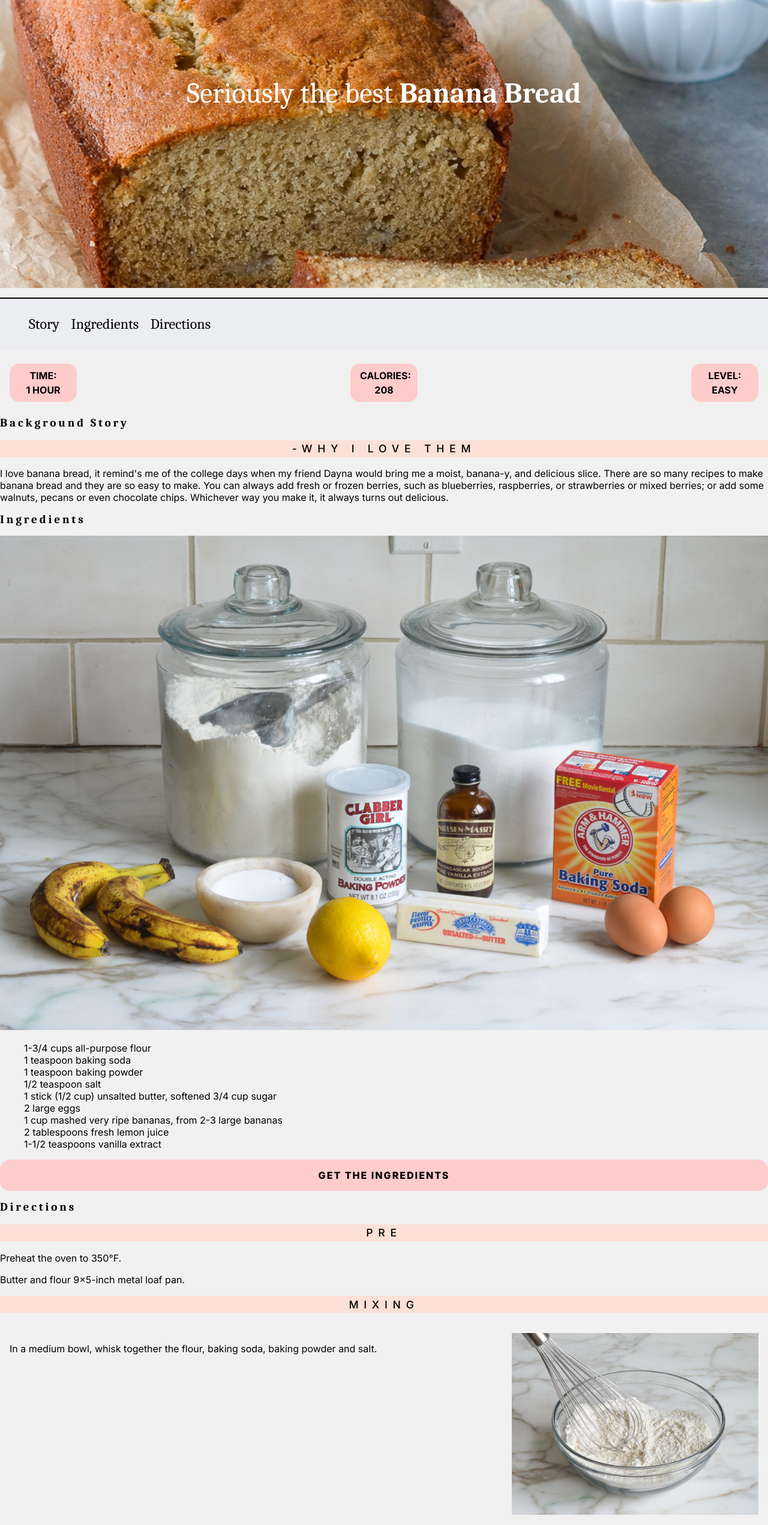
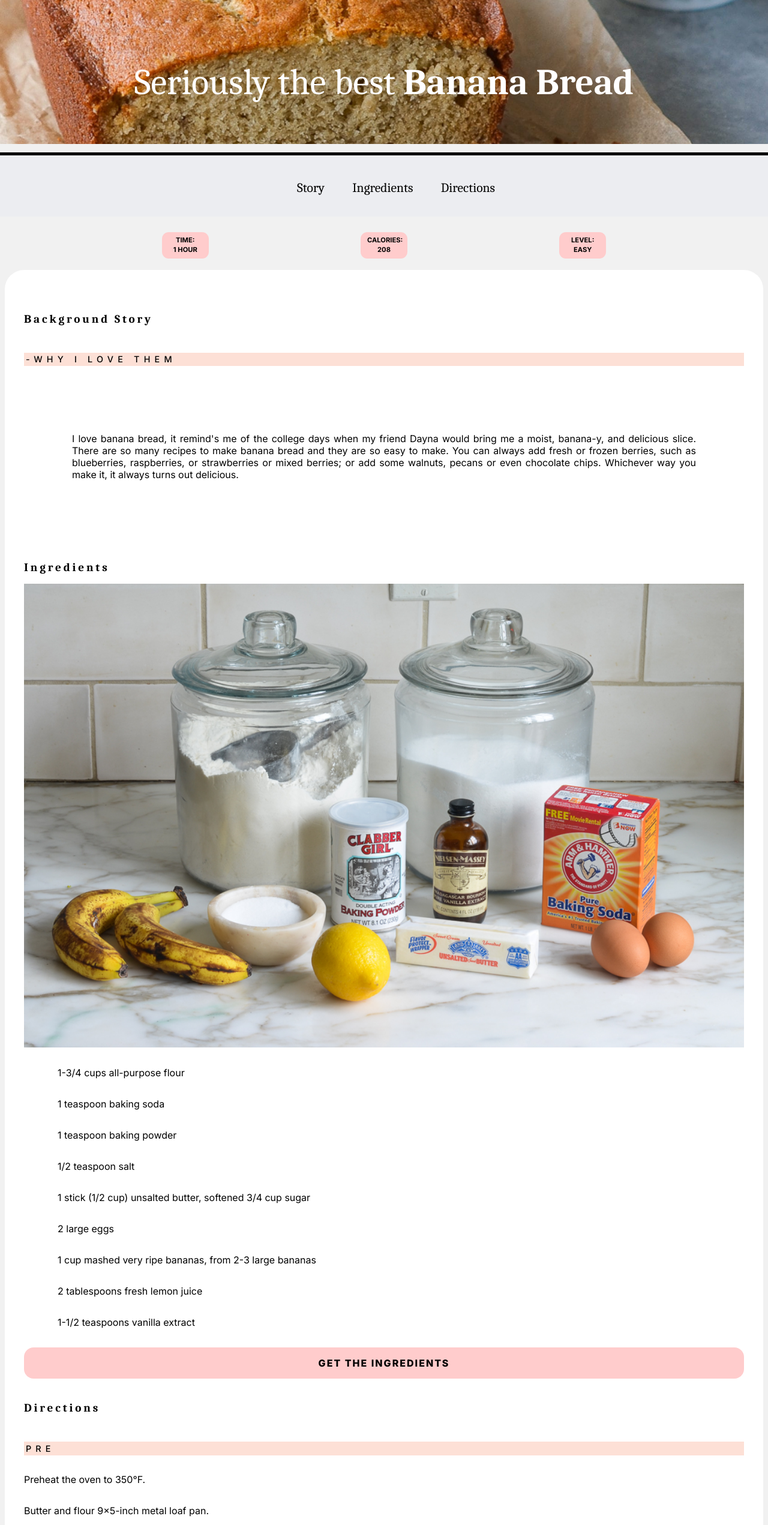
Before and after one commit to pizzamargherita/recipe-ia, a plain HTML site: page index.html in a window 1280 px wide. Shown: the top 2542 px of the page at 60% size. Drawn offline with Linux system fonts and the light colour scheme.

Commit message:
second commit

```diff
--- a/css/style.css
+++ b/css/style.css
@@ -157,35 +157,154 @@ ul{
     text-align: center;
     padding: 2em;
   }
-
-     /* Grid Items */
-  .conter {
+  .box{
+    background-color:var(--secondary-clr);
+    border-radius: 2em;
+    padding: 2em;
+    display: grid;
+}
+.conter {
  	padding: 0 1em;
 	overflow: auto;
 }
 .caixa {
 	margin: 1em 0;
 }
-
 .caixa-img {
 	margin-bottom: 1em;
 }
-
+.tips{
+    text-align: center;
+}
 
 
    /* Smallest-to-largest, using grid */
-@media  (min-width: 768px)  {/* Ipad*/
+@media screen and (min-width: 768px)  {/* Ipad*/
+    body{
+        font-size: 1.5em;
 
+    }
+    h1{
+        font-size: 3.4em;
+
+    }
+    h2{
+      margin-top: 2em;
+      font-size: 1.3em;
+      text-align: left;
+   }
+   h3{
+      font-size: 1.3em;
+      text-align: left;
+      margin-top: 2em;
+   }
+  .container{
+    height: fit-content;
+
+}
+
+  .main-menu {
+    border-top: 5px solid var(--clr-body);
+    padding-top: 10px;
+    padding-bottom: 10px;
+    text-decoration: none;
+    text-align: center;
+  }
     .caixa {
 		display: grid;
-		grid-template-columns: 2fr 1fr;
+		grid-template-columns: 1fr 1fr;
 		grid-gap: 1em;
 		grid-auto-flow: column;
 	}
 	.caixa-img {
 		grid-column: 2;
 		margin: 0;
-	}
-}
+    }
+    .story{
+        padding: 2em;
+        text-align: justify;
+    }
+    .btn--primary {
+        width: 100%;
+    }
+    .notes{
+        padding: 5em;
+        font-size: 1em;
+    }
+    .tips{
+      font-size: 2em;
+    }
+  li{
+      padding: 1em;
+      text-align: center;
+  }
 
-@media screen and (min-width: 1024px) {
+
+  @media  (min-width: 1200px) {/* Ipad PRO*/
+    .conter{
+        display: grid;
+        grid-template-columns: repeat(2, 50%);
+    }
+    .caixa-content{
+        grid-column: 2;
+        width: 80%;
+    }
+    .caixa-img {
+        grid-column: 1;
+    }
+    body{
+        font-size: 1em;
+        text-align: left;
+    }
+    h1{
+        font-size: 3.8em;
+        text-align: center;
+        padding: 1em;
+
+    }
+    h2{
+      font-size: 1.2em;
+      text-align: left;
+   }
+   h3{
+      font-size: 0.9em;
+   }
+
+   .hero-image{
+      height: 30%;
+  }
+   .img{
+      width: 100%;
+  }
+  .info-container {
+      padding: 1em;
+      font-size: 0.7em;
+      display: inline-flexbox;
+      justify-content: space-evenly;
+  }
+
+  .main-menu {
+      border-top: 5px solid var(--clr-body);
+      list-style-type: none;
+      font-size: 0.9em;
+      padding-top: 20px;
+      padding-bottom: 1em;
+
+  }
+
+  li{
+      text-align: left;
+  }
+    .btn--primary {
+      width: 100%;
+    }
+    .box{
+      background-color:var(--secondary-clr);
+      border-radius: 2em;
+      padding: 2em;
+      display: grid;
+      margin:0.5em;
+  }
+  .story{
+      padding: 5em;
+  }
--- a/index.html
+++ b/index.html
@@ -29,8 +29,10 @@
       </ul>
     <section class="box">
         <h2>Background Story</h2>
-        <h3>-Why I love them</h3>
+        <h3 >-Why I love them</h3>
+        <div class="story">
         <p>I love banana bread, it remind's me of the college days when my friend Dayna would bring me a moist, banana-y, and delicious slice. There are so many recipes to make banana bread and they are so easy to make. You can always add fresh or frozen berries, such as blueberries, raspberries, or strawberries or mixed berries; or add some walnuts, pecans or even chocolate chips. Whichever way you make it, it always turns out delicious.</p>
+    </div>
         <h2>Ingredients</h2>
         <img src="img/Banana-Bread-ing.jpg" alt="A picture of banana bread mixed" class="img">
         <ul class="Ingredients">
@@ -44,7 +46,7 @@
             <li>2 tablespoons fresh lemon juice</li>
             <li>1-1/2 teaspoons vanilla extract</li>
         </ul>
-    <a href="#" class="btn btn--primary">GET THE INGREDIENTS</a>
+    <a href="#" class="btn--primary">GET THE INGREDIENTS</a>
         <h2>Directions</h2>
          <h3>PRE</h3>
          <p>Preheat the oven to 350°F.</p>
@@ -71,7 +73,9 @@
     <div class="caixa-img"><img src="img/Banana-Bread-9.jpg" alt="A picture of banana bread mixed" class="img"></div>
     <div class="caixa-content"><p>Add the flour mixture and beat on low speed until just incorporated. Do not over mix. </p></div>
     </article>
+</div>
         <h3>Baking</h3>
+        <div class="conter">
         <article class="caixa">
  <div class="caixa-img"> <img src="img/Banana-Bread-11.jpg" alt="A picture of banana bread baked" class="img"></div>
 <div class="caixa-content"> <p>Pour the batter into the prepared loaf pan and bake until a tester inserted into the center comes out clean, 40 to 45 minutes. </p></div>
@@ -80,10 +84,11 @@
     <div class="caixa-img"><img src="img/banana-baking.jpg" alt="A picture of banana bread baked" class="img"></div>
 <div class="caixa-content"><p>Let cool in the pan for about 10 minutes, then turn out onto a wire rack to cool completely.</p></div>
 </article>
+
         </div>
         </section>
         <section class="notes">
-        <h2 class="notes">Notes and Tips</h2>
+        <h2 class="tips">Notes and Tips</h2>
          <p>The bread can be frozen for up to 3 months. </p>
          <p>After it is completely cooled, wrap it securely in aluminum foil, freezer wrap or place in a freezer bag.</p>
          <p>Thaw overnight in the refrigerator before serving.</p>
```
Also changed, not shown: 1 other file.
